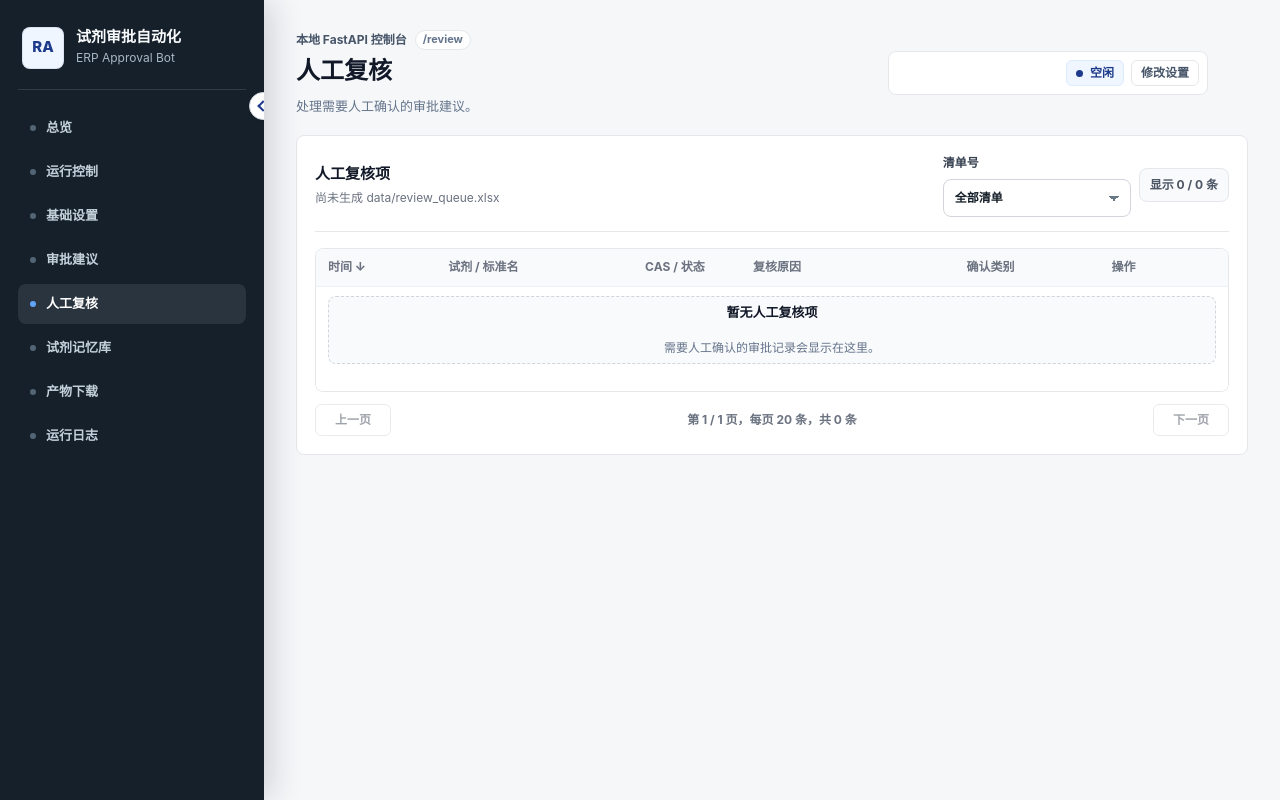
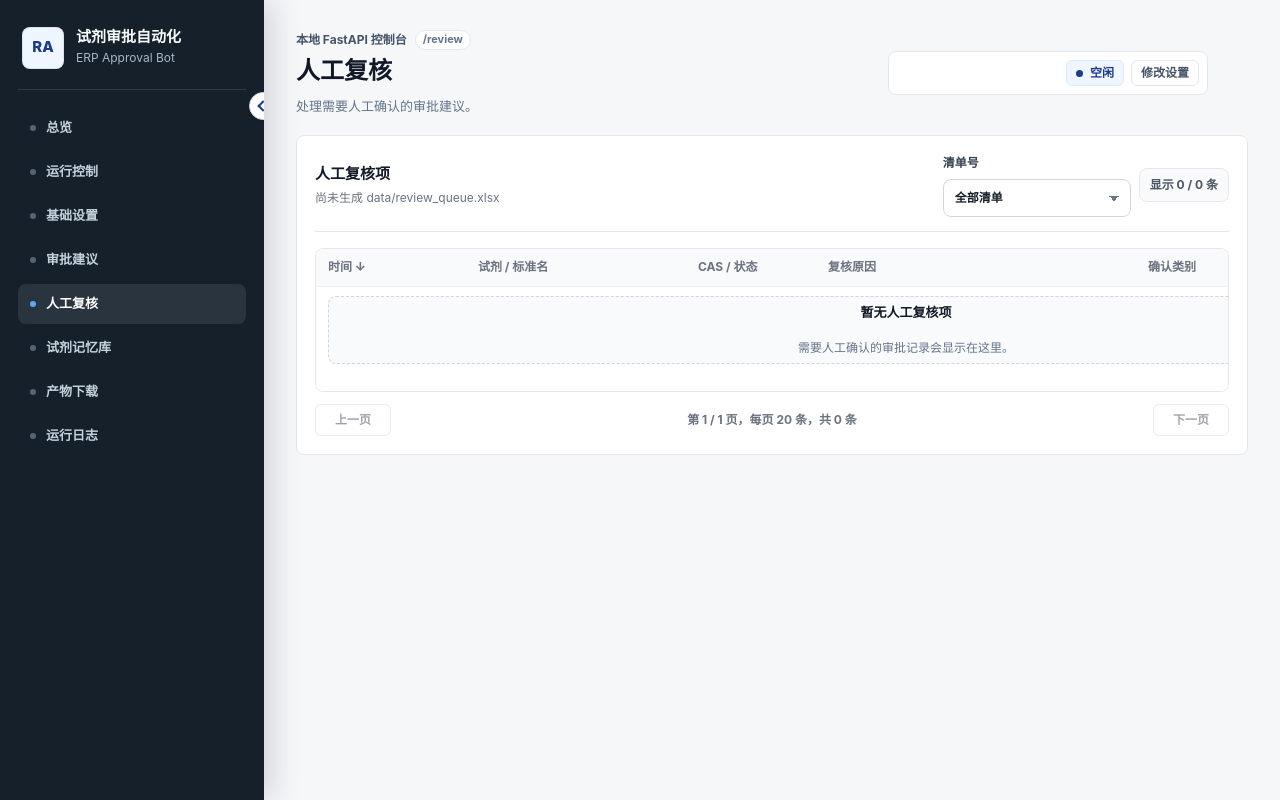
Before and after one commit to Jacky0725/erp_approval_bot, a FastAPI app: page /review in a window 1280 px wide. Run offline with FastAPI, Linux system fonts and the light colour scheme.

Commit message:
Fix review table layout

```diff
--- a/src/static/dashboard.css
+++ b/src/static/dashboard.css
@@ -1380,8 +1380,8 @@ tr:last-child td {
 
 .review-table {
   width: 100%;
-  min-width: 880px;
-  table-layout: fixed;
+  min-width: 1180px;
+  table-layout: auto;
 }
 
 .review-table th,
@@ -1404,32 +1404,32 @@ tr:last-child td {
 
 .review-table th:nth-child(1),
 .review-table td:nth-child(1) {
-  width: 116px;
+  width: 150px;
 }
 
 .review-table th:nth-child(2),
 .review-table td:nth-child(2) {
-  width: 190px;
+  width: 220px;
 }
 
 .review-table th:nth-child(3),
 .review-table td:nth-child(3) {
-  width: 104px;
+  width: 130px;
 }
 
 .review-table th:nth-child(4),
 .review-table td:nth-child(4) {
-  width: 206px;
+  width: 320px;
 }
 
 .review-table th:nth-child(5),
 .review-table td:nth-child(5) {
-  width: 140px;
+  width: 210px;
 }
 
 .review-table th:nth-child(6),
 .review-table td:nth-child(6) {
-  width: 124px;
+  width: 150px;
 }
 
 .review-row {
```
Also changed, not shown: other parts of src/static/dashboard.css (+14 -10 lines).
